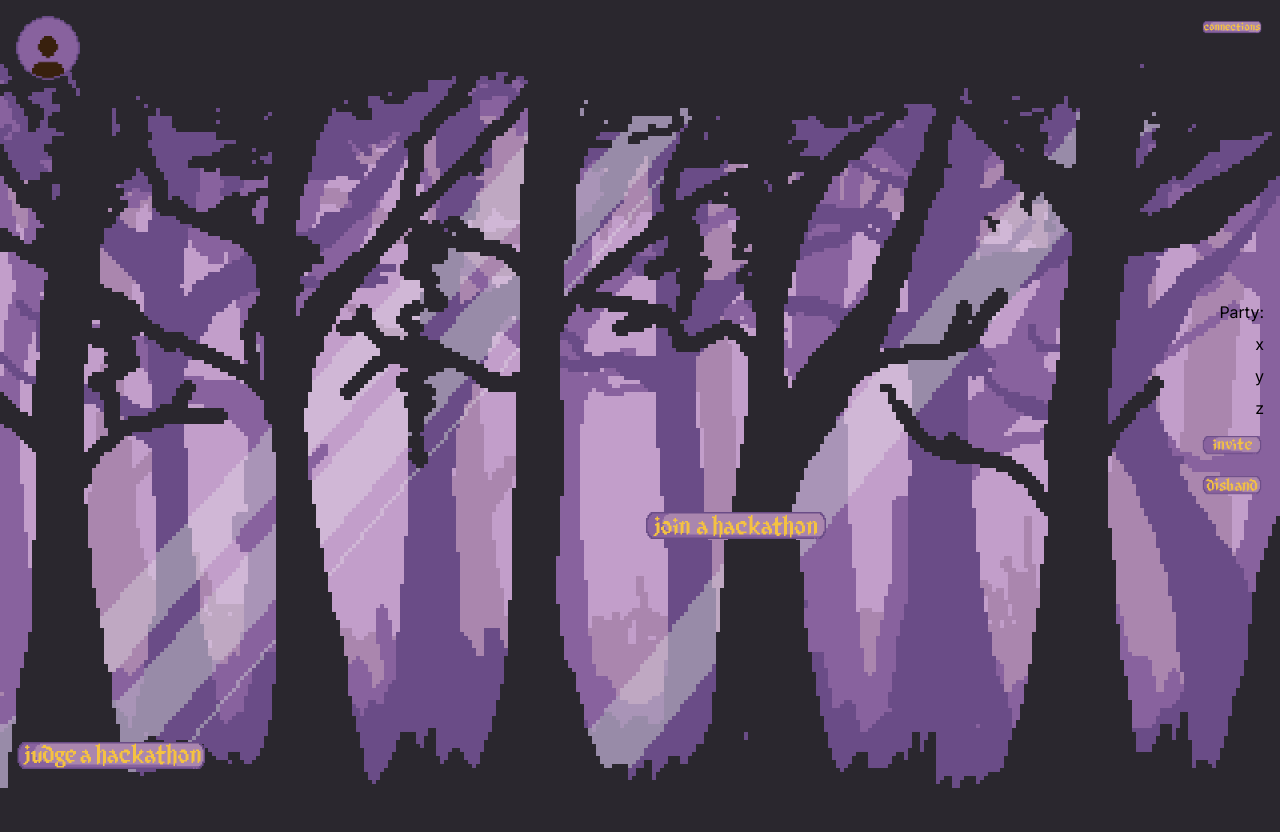
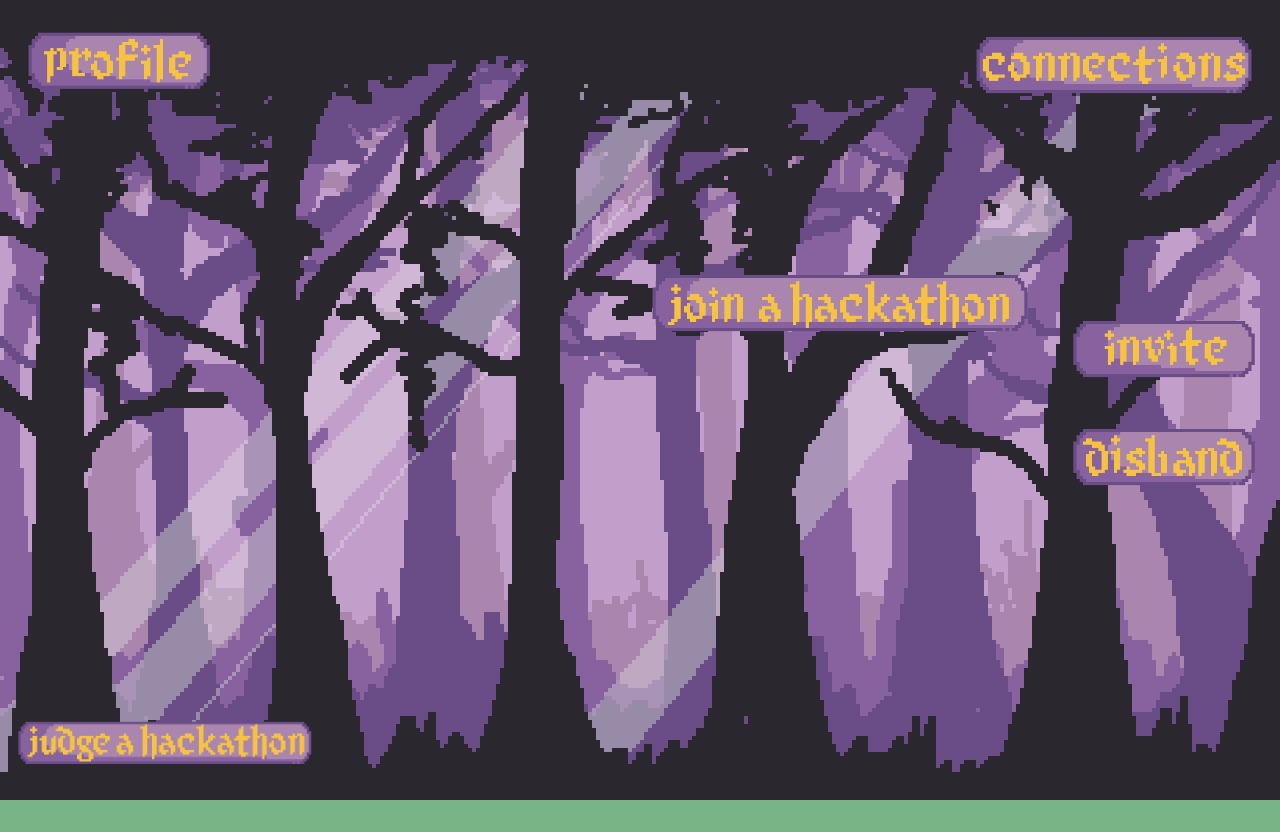
Before and after one commit to Ikenna-Okpala/hacknet, a Next.js app in the folder client/: page /home in a window 1280 px wide. After the commit the page ends 800 px from the top, so only its background shows below. Built offline with nearby package versions, Linux system fonts and the light colour scheme.

Commit message:
Increase buttons

```diff
--- a/client/src/app/home/page.tsx
+++ b/client/src/app/home/page.tsx
@@ -1,54 +1,70 @@
-"use client"
-import exp from 'constants';
-import Image from 'next/image';
-import React, {useCallback} from 'react';
-import axios from 'axios';
+"use client";
+import exp from "constants";
+import Image from "next/image";
+import React, { useCallback } from "react";
+import axios from "axios";
 //import { Link } from 'react-router-dom';
-import Popup from '../styles/popup';
-import PartyQueue from '../styles/partyQueue';
-import HackathonQueuePopUp from '../styles/hackathonQueuePopUp';
+import Popup from "../styles/popup";
+import PartyQueue from "../styles/partyQueue";
+import HackathonQueuePopUp from "../styles/hackathonQueuePopUp";
 //import {getRepository} from 'typeorm';
-import {hackathons} from '../../../../server/src/db/schema';
-import { start } from 'repl';
+import { hackathons } from "../../../../server/src/db/schema";
+import { start } from "repl";
 //import { insert } from 'drizzle-orm';
-import db from '../../../../server/src/db/db.config';
-import { HACKATHON_CREATE } from '../utils/constants';
-import FileDownload from 'js-file-download';
+import db from "../../../../server/src/db/db.config";
+import { HACKATHON_CREATE } from "../utils/constants";
+import FileDownload from "js-file-download";
 import Link from "next/link";
 
+export default function Home() {
+  async function uploadFile(file: File) {
+    const formData = new FormData();
+    formData.append("file", file);
 
-export default function Home() {
-
-
-    async function uploadFile(file: File){
-        const formData = new FormData();
-        formData.append('file', file);
-
-        const response = await axios.post('http://localhost:3000/upload', formData, {
+    const response = await axios.post(
+      "http://localhost:3000/upload",
+      formData,
+      {
         headers: {
-                'Content-Type': 'multipart/form-data'
+          "Content-Type": "multipart/form-data",
+        },
       }
-        });
+    );
   }
 
-    async function downloadFile(filename: string){
-        const response = await axios.get(`http://localhost:3000/download/${filename}`, {
-            responseType: 'blob',
-        });
+  async function downloadFile(filename: string) {
+    const response = await axios.get(
+      `http://localhost:3000/download/${filename}`,
+      {
+        responseType: "blob",
+      }
+    );
 
     FileDownload(response.data, filename);
   }
 
   const handleProfileClick = () => {
     console.log("Profile button clicked");
-    }
+  };
 
   const [loading, setLoading] = React.useState(false);
 
   const [isQueuePopUpOpen, setQueuePopUpOpen] = React.useState(false);
-    const [isPartyInvitePopUpOpen, setPartyInvitePopUpOpen] = React.useState(false);
+  const [isPartyInvitePopUpOpen, setPartyInvitePopUpOpen] =
+    React.useState(false);
 
-    const listOfThemes = ["Chaos", "Magic", "Chicken", "Cooked", "Global Cooling", "In the Air", "Deep Breath", "Aqua", "20's", "Medicine"];
+  const listOfThemes = [
+    "Chaos",
+    "Magic",
+    "Chicken",
+    "Cooked",
+    "Global Cooling",
+    "In the Air",
+    "Deep Breath",
+    "Aqua",
+    "20's",
+    "Medicine",
+  ];
   // create custom functions for the other buttons
 
   async function handleJoinAHackathonClick() {
@@ -56,15 +72,16 @@ export default function Home() {
     window.open("localhost:3000/login", "_self");
     setQueuePopUpOpen(true);
     setLoading(true);
-        const selectedTheme = listOfThemes[Math.floor(Math.random() * listOfThemes.length)];
+    const selectedTheme =
+      listOfThemes[Math.floor(Math.random() * listOfThemes.length)];
     const data = {
-            theme : selectedTheme,
-            startTime : new Date(),
-            endTime : new Date(),
-            max_participants : 10,
-            experience_level : 'Beginner',
-        }
-        await axios.post(HACKATHON_CREATE, data)
+      theme: selectedTheme,
+      startTime: new Date(),
+      endTime: new Date(),
+      max_participants: 10,
+      experience_level: "Beginner",
+    };
+    await axios.post(HACKATHON_CREATE, data);
     setLoading(false);
     console.log("Hackathon created");
   }
@@ -82,48 +99,92 @@ export default function Home() {
     setPartyInvitePopUpOpen(false);
   }, []);
 
-
-
   return (
     <main className="flex flex-col justify-between items-center w-screen h-screen pt-12 pb-16">
       <nav className="flex flex-col items-center space-y-8">
-          <img style={{position: 'absolute', zIndex: 0, top: '0px'}} src ="images/backgrounds/treesbg.png" width={1400} height={1300} />
+        <img
+          style={{
+            position: "absolute",
+            zIndex: 0,
+            top: "0px",
+            width: "100%",
+            height: "100%",
+            objectFit: "cover",
+          }}
+          src="/images/backgrounds/treesbg.png"
+          alt="background"
+          // width={1400}
+          // height={1300}
+        />
       </nav>
 
-          <nav className="absolute top-4 left-4">
+      <nav className="absolute -top-9 left-4">
         <button className="p-0 border-none bg-none">
-              <Image src="/images/profile_icon/Profile1.png" alt="Profile" width={64} height={64} />
+          <Image
+            src="/images/buttons/profile.png"
+            alt="Profile"
+            width={200}
+            height={200}
+          />
         </button>
       </nav>
 
       {/* jacki did this so if smths wrong it's here lol */}
-          <nav className="absolute top-4 right-4">
+      <nav className="absolute top-3 right-4">
         <Link href={"/friendlist"}>
           <button className="p-0 border-none bg-none">
-              <Image src="/images/buttons/connections.png" alt="Connections" width={64} height={64} />
+            <Image
+              src="/images/buttons/connections.png"
+              alt="Connections"
+              width={300}
+              height={300}
+            />
           </button>
         </Link>
       </nav>
 
       <nav className="absolute top-1/2 right-4 transform -translate-y-1/2 flex flex-col items-end space-y-2">
-            <div className="text-black">Party:</div>
-            <div className="text-black">x</div>
-            <div className="text-black">y</div>
-            <div className="text-black">z</div>
-            <button className="p-0 border-none bg-none" onClick={handlePartyInvitePopUp}>
-              <Image src="/images/buttons/invite.png" alt="Invite" width={64} height={64} />
+        <button
+          className="p-0 border-none bg-none"
+          onClick={handlePartyInvitePopUp}
+        >
+          <Image
+            src="/images/buttons/invite.png"
+            alt="Invite"
+            width={200}
+            height={200}
+          />
         </button>
         <Popup isOpen={isPartyInvitePopUpOpen} onClose={handlePartyInvitePopUp}>
           <PartyQueue />
         </Popup>
         <button className="p-0 border-none bg-none">
-              <Image src="/images/buttons/disband.png" alt="Disband" width={64} height={64} />
+          <Image
+            src="/images/buttons/disband.png"
+            alt="Disband"
+            width={200}
+            height={200}
+          />
         </button>
       </nav>
       <nav className="flex flex-col items-center space-y-8">
-            <Image src="/animations/SquirrelAnimation.gif" alt="Fun background animation" width={400} height={300} />
-            <button className="p-0 border-none bg-none" onClick={handleJoinAHackathonClick}>
-              <Image style={{position: 'absolute', zIndex: 1, top: '500px'}} src="/images/buttons/joinahackathon.png" alt="Join a Hackathon" width={192} height={64} />
+        <Image
+          src="/animations/SquirrelAnimation.gif"
+          alt="Fun background animation"
+          width={400}
+          height={300}
+        />
+        <button
+          className="p-0 border-none bg-none"
+          onClick={handleJoinAHackathonClick}
+        >
+          <Image
+            style={{ position: "absolute", zIndex: 1, top: "250px" }}
+            src="/images/buttons/joinahackathon.png"
+            alt="Join a Hackathon"
+            width={400}
+            height={400}
+          />
         </button>
         <Popup isOpen={isQueuePopUpOpen} onClose={handleClosePartyInvitePopUp}>
           <HackathonQueuePopUp />
@@ -131,7 +192,12 @@ export default function Home() {
       </nav>
       <nav className="absolute bottom-4 left-4">
         <button className="p-0 border-none bg-none">
-              <Image src="/images/buttons/judgeahackathon.png" alt="Judge A Hackathon" width={192} height={64} />
+          <Image
+            src="/images/buttons/judgeahackathon.png"
+            alt="Judge A Hackathon"
+            width={300}
+            height={300}
+          />
         </button>
       </nav>
     </main>
```
Lines whose indentation alone changed are shown as unchanged.
